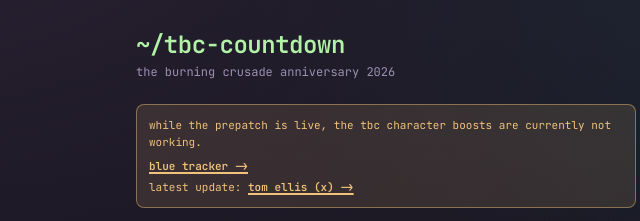
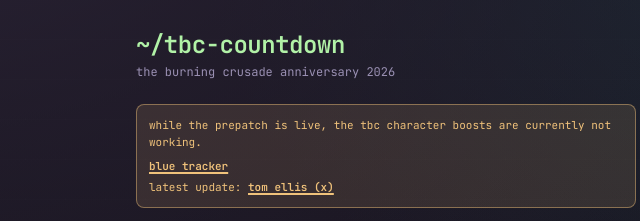
Before and after one commit to deanyo/tbc-countdown, a plain HTML site: page index.html in a window 1280 px wide. Shown: the top 221 px of the page, 254-894 px from the left. Drawn offline with Linux system fonts and the light colour scheme.

Commit message:
Remove banner link arrows

```diff
--- a/index.html
+++ b/index.html
@@ -231,11 +231,11 @@
       while the prepatch is live, the tbc character boosts are currently not working.
       <div class="banner-links">
         <div>
-          <a href="https://www.wowhead.com/blue-tracker/topic/us/the-boost-is-not-working-2226941" target="_blank" rel="noreferrer">blue tracker -&gt;</a>
+          <a href="https://www.wowhead.com/blue-tracker/topic/us/the-boost-is-not-working-2226941" target="_blank" rel="noreferrer">blue tracker</a>
         </div>
         <div>
           <span>latest update:</span>
-          <a href="https://x.com/FwoiblesWoW/status/2011344732442812423" target="_blank" rel="noreferrer">tom ellis (x) -&gt;</a>
+          <a href="https://x.com/FwoiblesWoW/status/2011344732442812423" target="_blank" rel="noreferrer">tom ellis (x)</a>
         </div>
       </div>
     </div>
```
